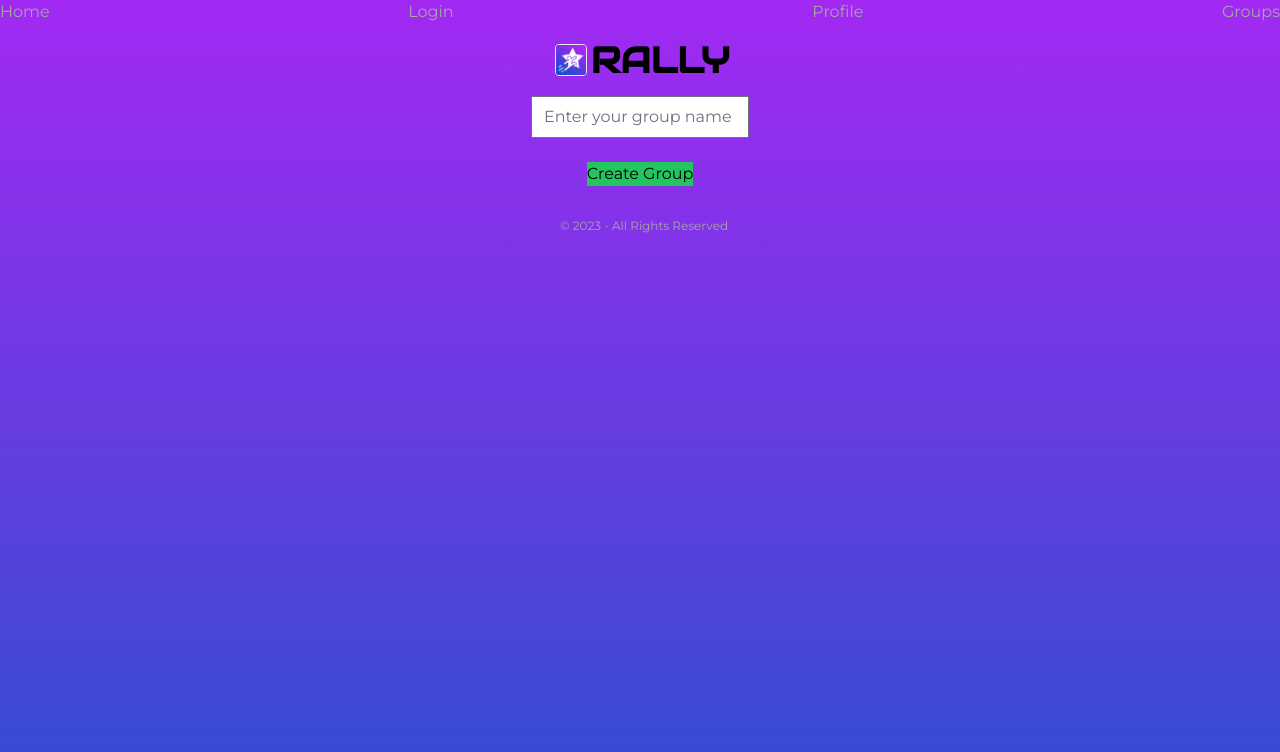
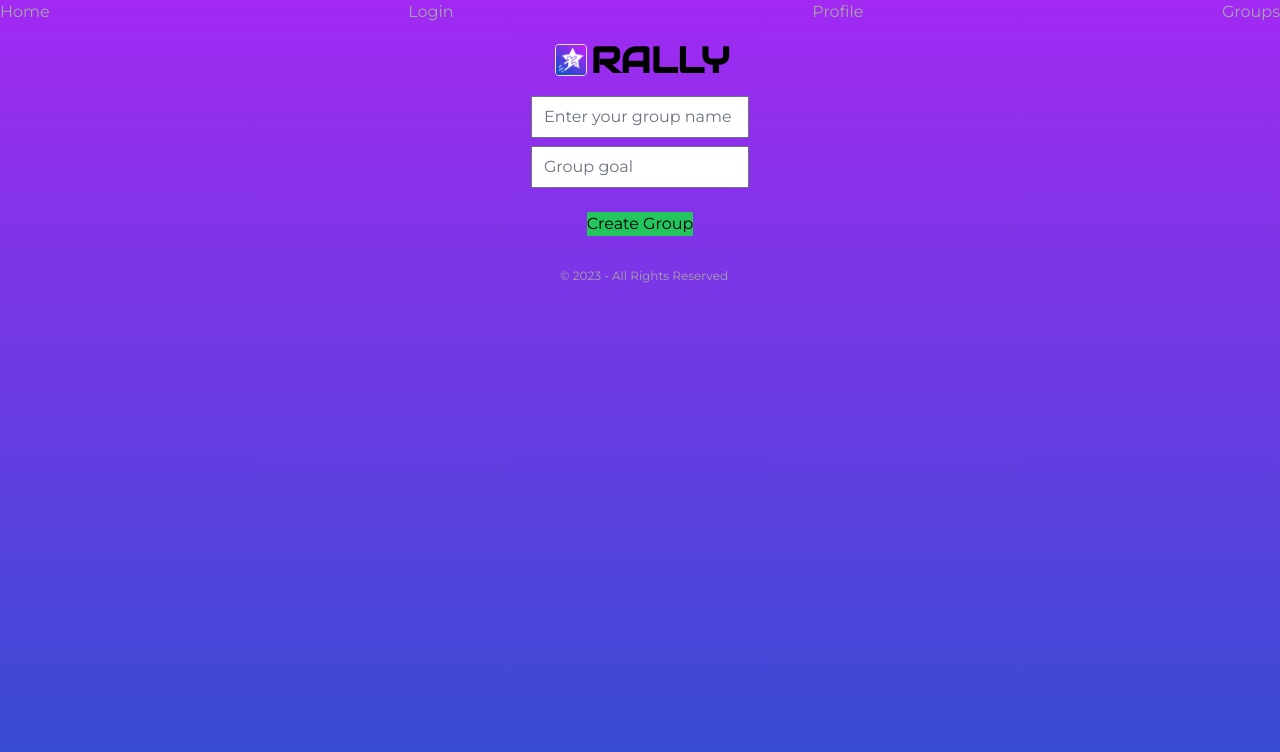
Before and after one commit to luksvrd/Rally, a React (Vite) app in the folder client/: page /groups in a window 1280 px wide. Shown: the top 752 px of the page. Built offline with nearby package versions, Linux system fonts and the light colour scheme.

Commit message:
Create a new group

```diff
--- a/client/src/components/create-group.jsx
+++ b/client/src/components/create-group.jsx
@@ -26,6 +26,13 @@ export default function CreateGroup() {
         placeholder="Enter your group name"
         required
       />
+      <Input
+        type="text"
+        label="Group"
+        id="description"
+        placeholder="Group goal"
+        required
+      />
       <button
         type="submit"
         className="button mt-4 bg-green-500 hover:bg-green-300"
```
